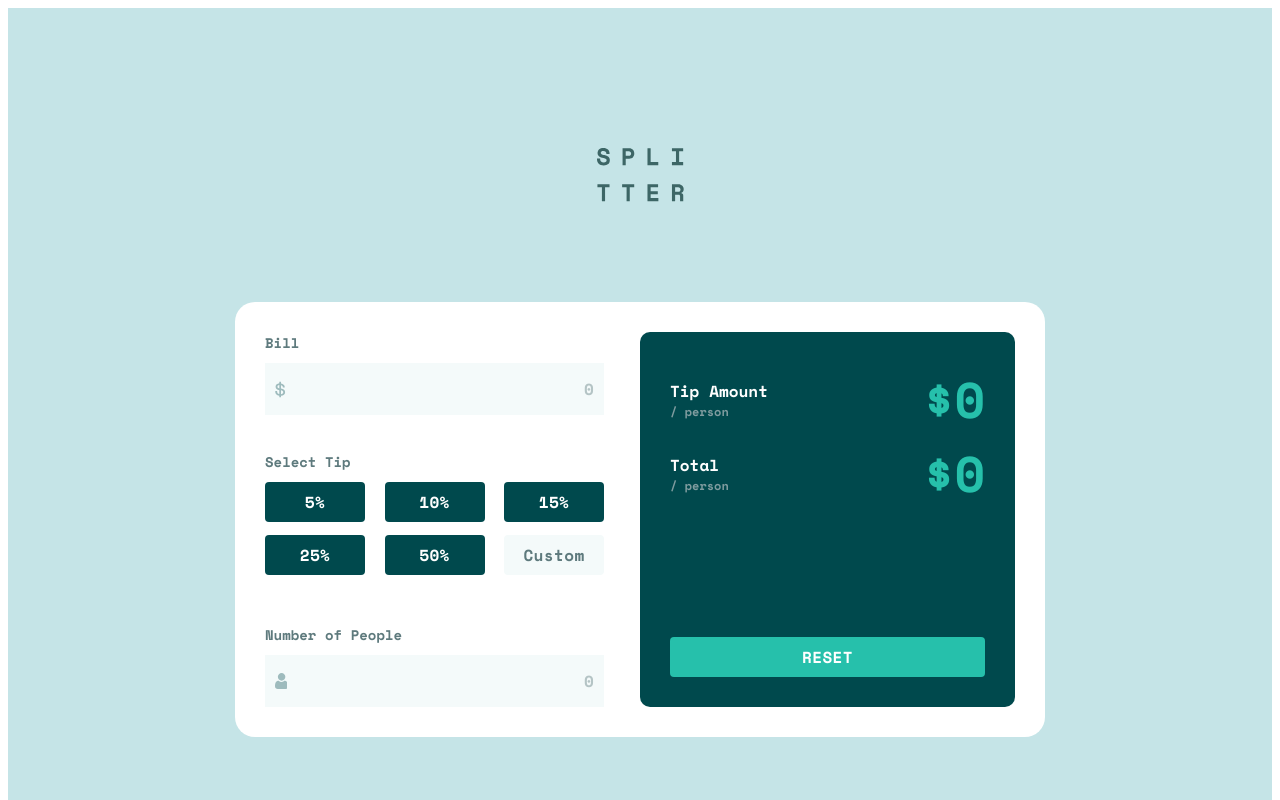
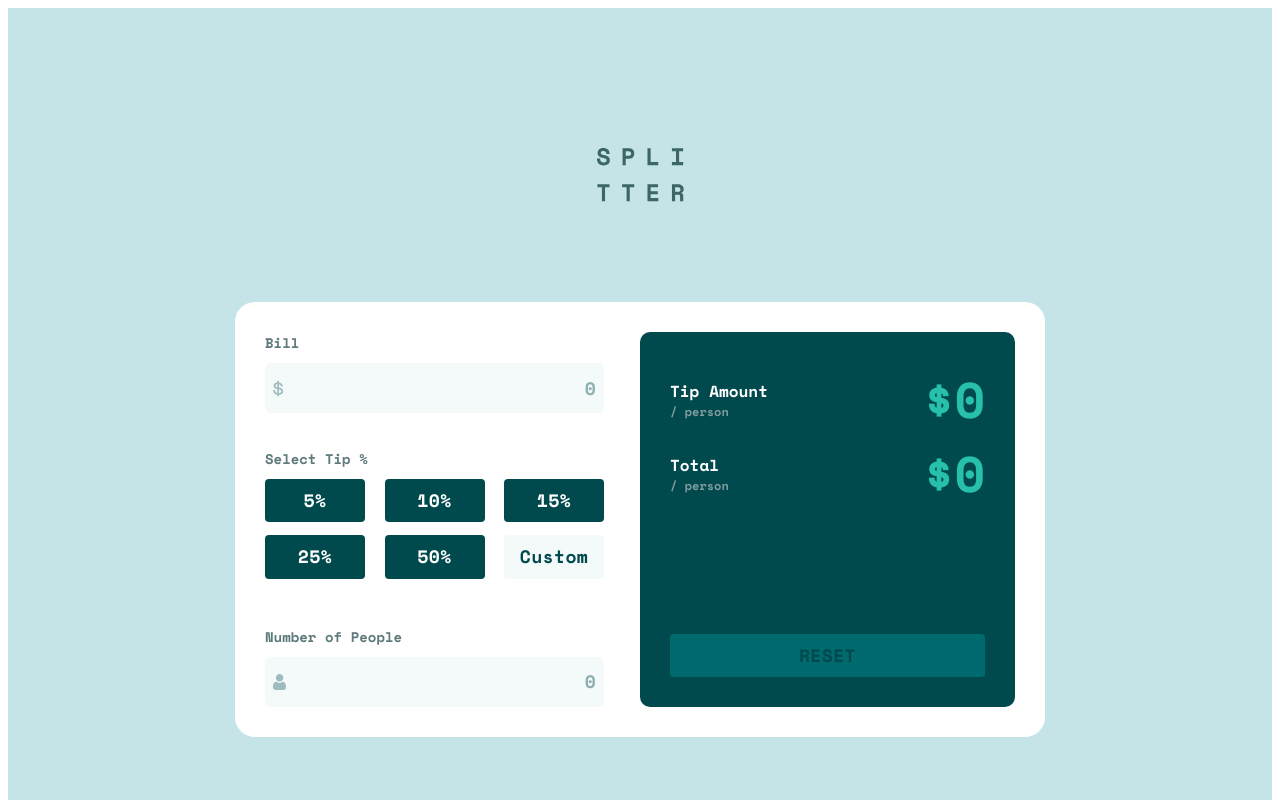
Before and after one commit to adam-regan/tip-calculator-app-main, a React (Create React App) app: page / in a window 1280 px wide. Shown: the top 800 px of the page. Built offline with nearby package versions, Linux system fonts and the light colour scheme.

Commit message:
Active states and custom button behaviour

```diff
--- a/src/components/Content.js
+++ b/src/components/Content.js
@@ -22,7 +22,11 @@ function Content() {
 		numberOfPeople: 0,
 		tip: 0,
 		tipPerPerson: 0,
-		totalPerPerson: 0
+		totalPerPerson: 0,
+		customButtom: {
+			open: false,
+			active: false
+		}
 	};
 	const [state, setState] = useState(defaultState);
 
@@ -49,13 +53,20 @@ function Content() {
 		});
 	}
 
-	function onChangeTip(tipAmount) {
-		setState({
+	function onChangeTip(tipAmount, isCustom = false) {
+		let newState = {
 			...state,
 			tip: tipAmount,
 			tipPerPerson: getTipPerPerson(state.bill, tipAmount, state.numberOfPeople),
 			totalPerPerson: getTotalPerPerson(state.bill, tipAmount, state.numberOfPeople)
-		});
+		};
+		if (isCustom) {
+			newState.customButtom.active = true;
+		} else {
+			newState.customButtom.active = false;
+			newState.customButtom.open = false;
+		}
+		setState(newState);
 	}
 
 	function onChangeNumberOfPeople(numberOfPeople) {
@@ -66,9 +77,22 @@ function Content() {
 			totalPerPerson: getTotalPerPerson(state.bill, state.tip, numberOfPeople)
 		});
 	}
+	function onCustomClicked() {
+		const newState = {
+			...state
+		};
+		newState.customButtom.open = true;
+		setState(newState);
+	}
 
 	function reset() {
 		setState(defaultState);
+	}
+	function isReset() {
+		return state.bill === defaultState.bill
+			&& state.numberOfPeople === defaultState.numberOfPeople
+			&& state.tip === defaultState.tip
+			&& !state.customButtom.open;
 	}
 
 	return (
@@ -80,8 +104,11 @@ function Content() {
 				onChangeBill={onChangeBill}
 				onChangeNumberOfPeople={onChangeNumberOfPeople}
 				onChangeTip={onChangeTip}
+				customOpen={state.customButtom.open}
+				customActive={state.customButtom.active}
+				onCustomClicked={onCustomClicked}
 			/>
-			<OutputContainer tipPerPerson={state.tipPerPerson} totalPerPerson={state.totalPerPerson} onReset={reset} />
+			<OutputContainer tipPerPerson={state.tipPerPerson} totalPerPerson={state.totalPerPerson} onReset={reset} isReset={isReset()} />
 		</div>
 	);
 }
--- a/src/components/CustomButton.js
+++ b/src/components/CustomButton.js
@@ -1,20 +1,36 @@
 import { Button, styled } from '@material-ui/core';
 import styleGuide from '../styleGuide';
+import StyledInput from './StyledInput';
 
 const StyledButton = styled(Button)(({ theme }) => ({
 	backgroundColor: styleGuide.colors.lightGreyishCyan2,
 	width: 100,
 	marginBottom: 13,
 	"& .MuiButton-label": {
-		...styleGuide.fontStyles.customButtonLabel,
+		...styleGuide.fontStyles.buttonLabelCyan,
 		textTransform: 'none'
 	}
 }));
-function CustomButton() {
+const CustomInput = styled(StyledInput)(({ theme }) => ({
+	width: 100,
+	margin: 0,
+	height: 45
+}));
+
+function CustomButton({ isOpen, onClicked, onChange }) {
 	return (
-		<StyledButton>
-			Custom
-		</StyledButton>
+		<div>
+			{!isOpen &&
+				(<StyledButton onClick={onClicked}>
+					Custom
+				</StyledButton>)
+			}
+			{isOpen &&
+				(<CustomInput
+					onChange={onChange}
+					autoFocus={true}
+					placeholder='0' />)}
+		</div>
 	);
 }
 
--- a/src/components/InputContainer.js
+++ b/src/components/InputContainer.js
@@ -17,7 +17,12 @@ function InputContainer(props) {
 	return (
 		<div className={classes.root}>
 			<TextInput label='Bill' startAdornment={<DollarIcon />} value={props.bill} onChange={props.onChangeBill} />
-			<SelectTip onChangeTip={props.onChangeTip} currentTip={props.tip} />
+			<SelectTip
+				onChangeTip={props.onChangeTip}
+				currentTip={props.tip}
+				onCustomClicked={props.onCustomClicked}
+				customOpen={props.customOpen}
+				customActive={props.customActive} />
 			<TextInput label='Number of People' startAdornment={<PersonIcon />} value={props.numberOfPeople} onChange={props.onChangeNumberOfPeople} />
 		</div>
 	);
--- a/src/components/OutputContainer.js
+++ b/src/components/OutputContainer.js
@@ -18,12 +18,19 @@ const useStyles = makeStyles({
 const ResetButton = styled(Button)(({ theme }) => ({
 	backgroundColor: styleGuide.colors.strongCyan,
 	"& .MuiButton-label": {
-		...styleGuide.fontStyles.predefinedButtonLabel
+		...styleGuide.fontStyles.resetLabel
+	},
+	"&:hover": {
+		backgroundColor: styleGuide.colors.lightGreyishCyan1,
+	},
+	"&.Mui-disabled": {
+		backgroundColor: styleGuide.colors.mildCyan,
+
 	}
 }));
 
 
-function OutputContainer({ tipPerPerson, totalPerPerson, onReset }) {
+function OutputContainer({ tipPerPerson, totalPerPerson, onReset, isReset }) {
 	const classes = useStyles();
 	return (
 		<div className={classes.root}>
@@ -31,7 +38,7 @@ function OutputContainer({ tipPerPerson, totalPerPerson, onReset }) {
 				<OutputInfo label='Tip Amount' amount={tipPerPerson} />
 				<OutputInfo label='Total' amount={totalPerPerson} />
 			</div>
-			<ResetButton onClick={onReset}>RESET</ResetButton>
+			<ResetButton onClick={onReset} disabled={isReset}>RESET</ResetButton>
 		</div>
 	);
 }
--- a/src/components/SelectTip.js
+++ b/src/components/SelectTip.js
@@ -1,4 +1,5 @@
 
+import { useState } from 'react';
 import { Button, makeStyles, styled } from '@material-ui/core';
 import styleGuide from '../styleGuide';
 import CustomButton from './CustomButton';
@@ -20,24 +21,35 @@ const PredefinedButton = styled(Button)(({ theme }) => ({
 	width: 100,
 	marginBottom: 13,
 	"& .MuiButton-label": {
-		...styleGuide.fontStyles.outputLabel1
+		...styleGuide.fontStyles.buttonLabelWhite
+	},
+	"&.Mui-disabled": {
+		backgroundColor: styleGuide.colors.strongCyan,
+		"& .MuiButton-label": {
+			...styleGuide.fontStyles.buttonLabelCyan
+		},
 	}
 }));
 
-function SelectTip({ onChangeTip, currentTip }) {
+function SelectTip({ onChangeTip, currentTip, onCustomClicked, customOpen, customActive }) {
 	const classes = useSytles();
 	const tips = [5, 10, 15, 25, 50];
 
+
 	function onClick(e) {
-		onChangeTip(e.currentTarget.value);
+		onChangeTip(Number(e.currentTarget.value));
+	}
+
+	function onCustomChange(e) {
+		onChangeTip(Number(e.target.value), true);
 	}
 
 	return (
 		<div>
-			<p className={classes.label}>Select Tip</p>
+			<p className={classes.label}>Select Tip %</p>
 			<div className={classes.buttonContainer}>
-				{tips.map((tip) => (<PredefinedButton key={tip} value={tip} onClick={onClick}>{tip}%</PredefinedButton>))}
-				<CustomButton />
+				{tips.map((tip) => (<PredefinedButton key={tip} value={tip} onClick={onClick} disabled={Number(currentTip) === tip && !customActive}>{tip}%</PredefinedButton>))}
+				<CustomButton isOpen={customOpen} onClicked={onCustomClicked} onChange={onCustomChange} />
 			</div>
 		</div>
 	);
--- /dev/null
+++ b/src/components/StyledInput.js
@@ -0,0 +1,21 @@
+import { InputBase, styled } from '@material-ui/core'
+import styleGuide from '../styleGuide';
+
+const StyledInput = styled(InputBase)(({ theme }) => ({
+	width: 339,
+	backgroundColor: styleGuide.colors.lightGreyishCyan2,
+	...styleGuide.fontStyles.inputValue,
+	padding: 8,
+	marginTop: 10,
+	borderRadius: 6,
+	"&.Mui-focused": {
+		border: '2px solid ' + styleGuide.colors.strongCyan,
+		padding: 6,
+	},
+	"& input": {
+		textAlign: "right",
+		caretColor: styleGuide.colors.strongCyan
+	},
+}));
+
+export default StyledInput;
--- a/src/components/TextInput.js
+++ b/src/components/TextInput.js
@@ -1,5 +1,6 @@
-import { InputBase, makeStyles, styled } from '@material-ui/core'
+import { makeStyles } from '@material-ui/core'
 import styleGuide from '../styleGuide';
+import StyledInput from './StyledInput';
 
 const useStyles = makeStyles({
 	label: {
@@ -7,16 +8,7 @@ const useStyles = makeStyles({
 	}
 });
 
-const StyledInput = styled(InputBase)(({ theme }) => ({
-	width: 339,
-	backgroundColor: styleGuide.colors.lightGreyishCyan2,
-	...styleGuide.fontStyles.inputValue,
-	padding: 10,
-	marginTop: 10,
-	"& input": {
-		textAlign: "right"
-	}
-}));
+
 
 function TextInput({ label, startAdornment, value, onChange }) {
 	const classes = useStyles();
@@ -30,7 +22,7 @@ function TextInput({ label, startAdornment, value, onChange }) {
 			<p className={classes.label}
 			>{label}</p>
 			<StyledInput
-				placeholder={String(value)}
+				placeholder='0'
 				startAdornment={startAdornment}
 				onChange={onChangeValue}
 				value={value !== 0 ? String(value) : ''}>
--- a/src/styleGuide/index.js
+++ b/src/styleGuide/index.js
@@ -1,5 +1,6 @@
 const colors = {
 	strongCyan: '#26C0AB',
+	mildCyan: '#006a6e',
 	veryDarkCyan: '#00494D',
 	darkGreyishCyan1: '#5E7A7D',
 	darkGreyishCyan2: '#7F9C9F',
@@ -16,21 +17,21 @@ const fontStyles = {
 	},
 	inputValue: {
 		fontFamily: 'Space Mono, monospace',
-		fontSize: 16,
+		fontSize: 18,
 		fontWeight: 700,
-		color: colors.darkGreyishCyan1
+		color: colors.veryDarkCyan
 	},
-	predefinedButtonLabel: {
+	buttonLabelWhite: {
 		fontFamily: 'Space Mono, monospace',
-		fontSize: 16,
+		fontSize: 18,
 		fontWeight: 700,
 		color: colors.white
 	},
-	customButtonLabel: {
+	buttonLabelCyan: {
 		fontFamily: 'Space Mono, monospace',
-		fontSize: 16,
+		fontSize: 18,
 		fontWeight: 700,
-		color: colors.darkGreyishCyan1
+		color: colors.veryDarkCyan
 	},
 	outputLabel1: {
 		fontFamily: 'Space Mono, monospace',
```
